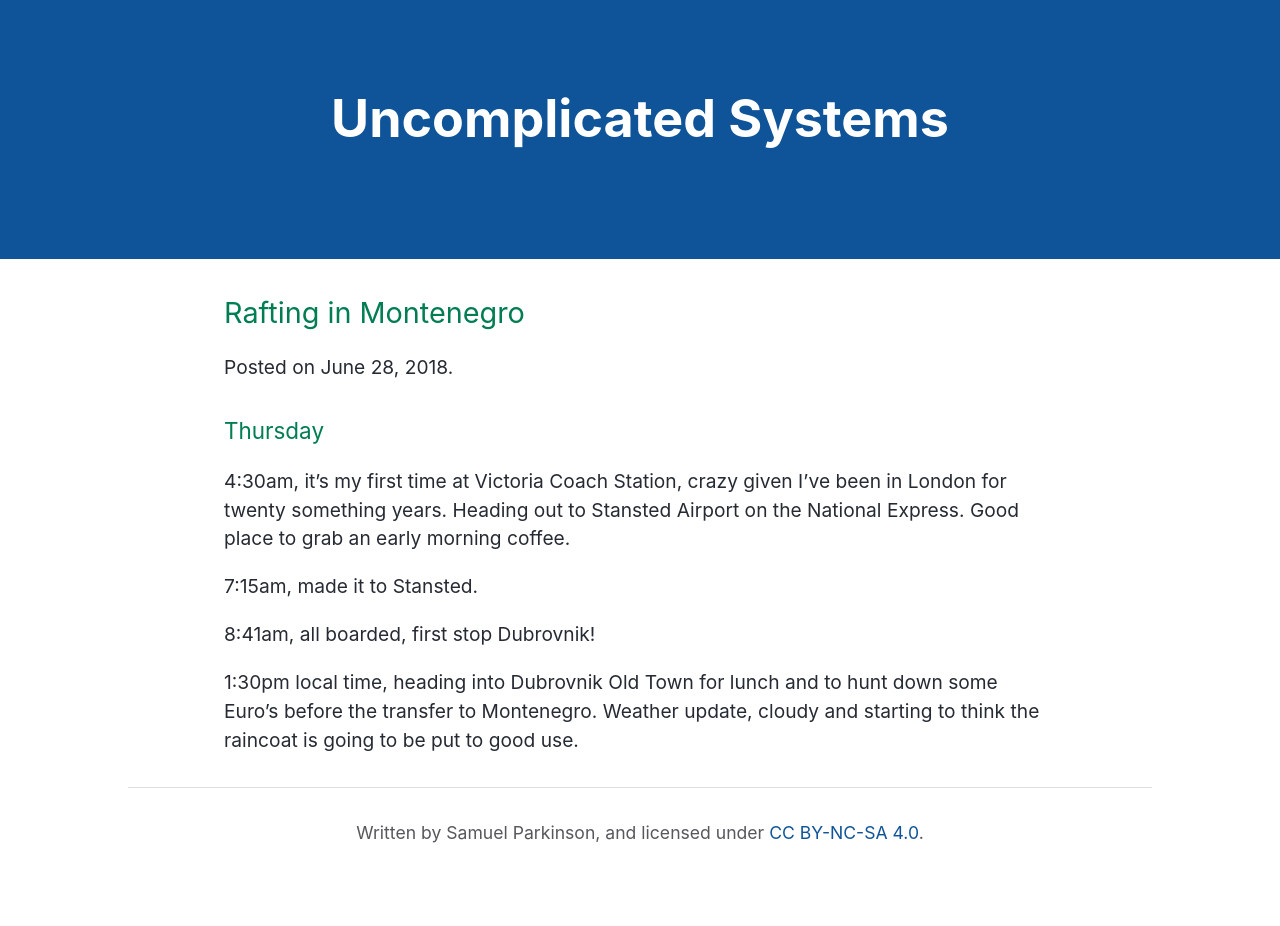
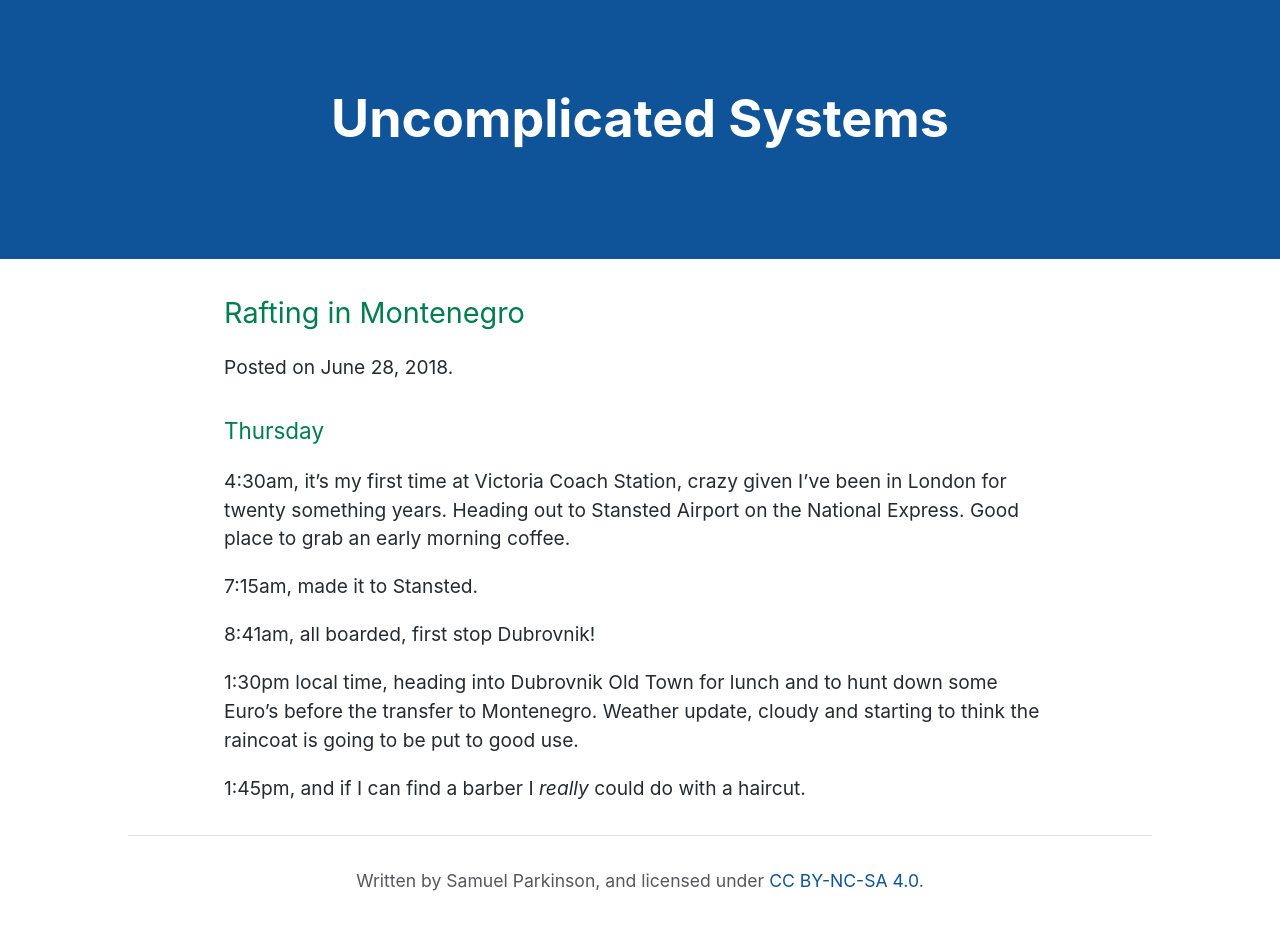
Before and after one commit to sjparkinson/uncomplicated.systems, a Jekyll site: the page built from _posts/2018-06-28-rafting-in-montenegro.md, in a window 1280 px wide. Built offline with Jekyll 4.4.1, drawn with Linux system fonts in a browser that asks for light colours; the repository's description, which GitHub fills in, is left out; before the commit the page ends 900 px from its top, so only the background shows below that.

Commit message:
Update 2018-06-28-rafting-in-montenegro.md

```diff
--- a/_posts/2018-06-28-rafting-in-montenegro.md
+++ b/_posts/2018-06-28-rafting-in-montenegro.md
@@ -13,3 +13,5 @@ layout: post
 8:41am, all boarded, first stop Dubrovnik!
 
 1:30pm local time, heading into Dubrovnik Old Town for lunch and to hunt down some Euro's before the transfer to Montenegro. Weather update, cloudy and starting to think the raincoat is going to be put to good use.
+
+1:45pm, and if I can find a barber I _really_ could do with a haircut.
```
